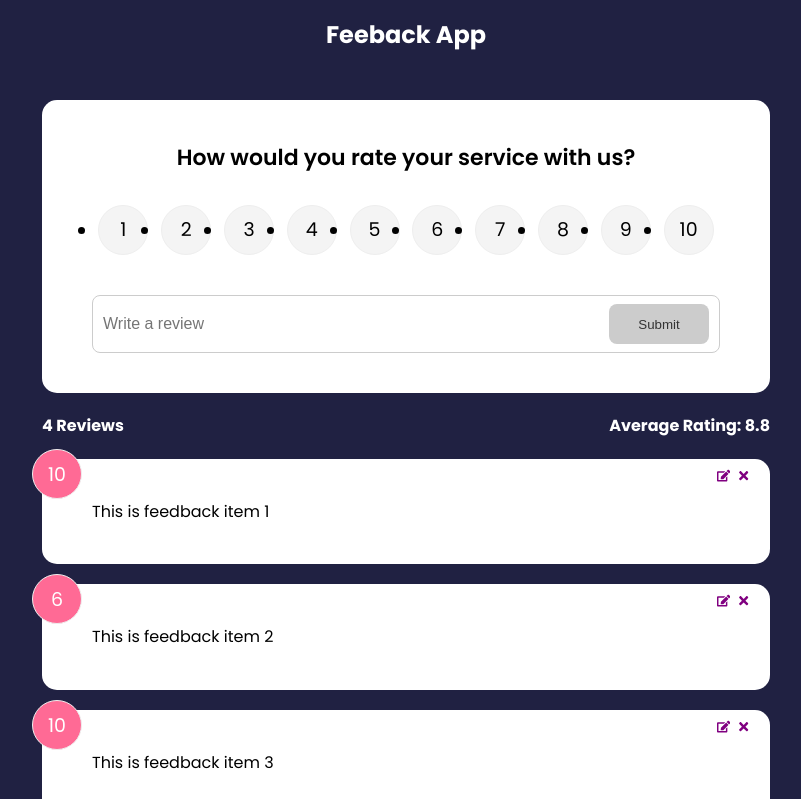
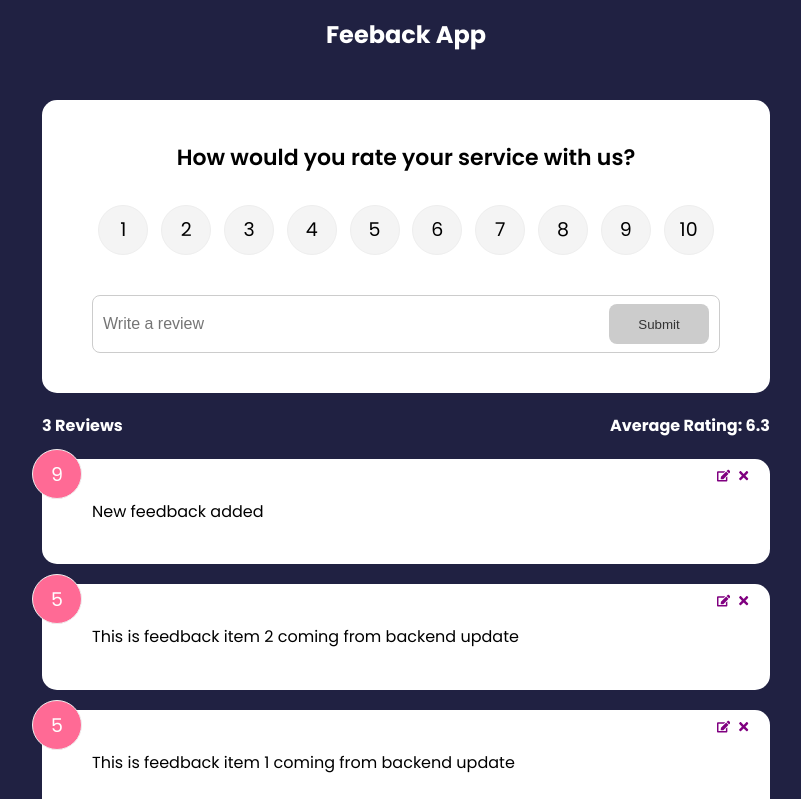
Before and after one commit to gbolahan7/Feedback-app, a React (Create React App) app: page / in a window 1280 px wide. Shown: the top 799 px of the page, without its empty margins (234-1035 px from the left). Built offline with nearby package versions, Linux system fonts and the light colour scheme; data requests are answered from the project's data file.

Commit message:
feedback data endpoint manipulation from server

```diff
--- a/db.json
+++ b/db.json
@@ -1,19 +1,14 @@
 {
   "feedback": [
     {
-      "id": 1,
-      "rating": 10,
-      "text": "This is feedback item 1 coming from backend"
+      "text": "This is feedback item 1 coming from backend update",
+      "rating": 5,
+      "id": 1
     },
     {
-      "id": 2,
-      "rating": 6,
-      "text": "This is feedback item 2 coming from backend"
-    },
-    {
-      "id": 3,
-      "rating": 8,
-      "text": "This is feedback item 3 coming from backend"
+      "text": "This is feedback item 2 coming from backend update",
+      "rating": 5,
+      "id": 2
     },
     {
       "rating": "9",
--- a/package.json
+++ b/package.json
@@ -2,6 +2,7 @@
   "name": "feedback-app",
   "version": "0.1.0",
   "private": true,
+  "proxy": "http://localhost:5000",
   "dependencies": {
     "@testing-library/jest-dom": "^5.16.5",
     "@testing-library/react": "^13.4.0",
--- a/src/components/FeedbackList.jsx
+++ b/src/components/FeedbackList.jsx
@@ -3,15 +3,18 @@ import { useContext } from 'react';
 import FeedbackItem from './FeedbackItem'
 import {motion, AnimatePresence} from 'framer-motion';
 import FeedbackContext from '../context/FeedbackContext';
+import Spinner from './shared/Spinner';
 
 
 export default function FeedbackList() {
-  const {feedback} = useContext(FeedbackContext)
+  const {feedback, isLoading} = useContext(FeedbackContext)
     // console.log(feedback)
-    if(!feedback || feedback.length ===0) {
+    if(!isLoading && (!feedback || feedback.length ===0)) {
         return <p>No feedback </p>
     }
-    return (
+
+
+    return isLoading ? <Spinner/> : (
       <div className='feedback-list'>
         <AnimatePresence>
         {feedback.map((item) => (
@@ -27,6 +30,7 @@ export default function FeedbackList() {
       </div>
 
     )
+
   // return (
   //   <div className='feedback-list'>
   //     {feedback.map((item) => (
--- a/src/components/FeedbackStats.jsx
+++ b/src/components/FeedbackStats.jsx
@@ -1,5 +1,4 @@
 import React from 'react'
-// import PropTypes from 'prop-types';
 import { useContext } from 'react';
 import FeedbackContext from '../context/FeedbackContext';
 
@@ -8,11 +7,12 @@ import FeedbackContext from '../context/FeedbackContext';
 export default function FeedbackStats() {
   const {feedback} = useContext(FeedbackContext)
 
-  //calc ratings average
+  // //calc ratings average
   let average = feedback.reduce((acc, cur) => {
     return acc + cur.rating},0) / feedback.length
 
-    average = average.toFixed(1).replace(/[.,]0$/, '') //will make sure it is one decimal place but remove 0 when it is in dec places
+    //will make sure it is one decimal place but remove 0 when it is in dec places
+    average = average.toFixed(1).replace(/[.,]0$/, '')
   return (
     <div className='feedback-stats'>
       <h4>{feedback.length} Reviews</h4>
@@ -20,8 +20,3 @@ export default function FeedbackStats() {
     </div>
   )
 }
-
-
-// FeedbackStats.propTypes = {
-//   feedback: PropTypes.array.isRequired,
-// }
--- /dev/null
+++ b/src/components/shared/Spinner.jsx
@@ -0,0 +1,6 @@
+import React from 'react'
+import spinner from '../assets/spinner.gif'
+
+export default function Spinner() {
+  return <img src={spinner} alt='Loading...' style={{width:'100px', margin:'auto', display:'block'}} />
+}
--- a/src/context/FeedbackContext.js
+++ b/src/context/FeedbackContext.js
@@ -1,74 +1,99 @@
-import { createContext, useState } from "react";
-import {v4 as uuidv4} from 'uuid'
+import { createContext, useState, useEffect } from 'react'
 
+const FeedbackContext = createContext()
 
-const FeedbackContext = createContext();
+export const FeedbackProvider = ({ children }) => {
+  const [isLoading, setIsLoading] = useState(true)
+  const [feedback, setFeedback] = useState([])
+  const [feedbackEdit, setFeedbackEdit] = useState({
+    item: {},
+    edit: false,
+  })
 
-export const FeedbackProvider = ({children}) => {
-    const[feedback, setFeedback] = useState([
-        {
-            id: 1,
-            text: 'This is feedback item 1',
-            rating: 10
-        },
-        {
-            id: 2,
-            text: 'This is feedback item 2',
-            rating: 6
-        },
-        {
-            id: 3,
-            text: 'This is feedback item 3',
-            rating: 10
-        },
-        {
-            id: 4,
-            text: 'This is feedback item 4',
-            rating: 9
+  useEffect(() => {
+    fetchFeedback()
+  }, [])
+
+  // Fetch feedback
+  const fetchFeedback = async () => {
+    const response = await fetch(`/feedback?_sort=id&_order=desc`)
+    const data = await response.json()
+
+    for (let i = 0; i < data.length; i++) {
+        data[i].rating = +data[i].rating;
       }
 
-    ])
+    setFeedback(data)
+    setIsLoading(false)
+  }
 
-    const [feedbackEdit, setFeedbackEdit] = useState({
-        item: {},
-        edit: false
+  // Add feedback
+  const addFeedback = async (newFeedback) => {
+    const response = await fetch('/feedback', {
+      method: 'POST',
+      headers: {
+        'Content-Type': 'application/json',
+      },
+      body: JSON.stringify(newFeedback),
     })
 
-    const addFeedback = (newFeedback) => {
-        newFeedback.id = uuidv4()
-        setFeedback([newFeedback, ...feedback])
+    const data = await response.json()
+
+    setFeedback([data, ...feedback])
   }
 
-    const deleteFeedback = (id) => {
-        if(window.confirm('Are you sure you want to delete?'))
+  // Delete feedback
+  const deleteFeedback = async (id) => {
+    if (window.confirm('Are you sure you want to delete?')) {
+      await fetch(`/feedback/${id}`, { method: 'DELETE' })
+
       setFeedback(feedback.filter((item) => item.id !== id))
     }
-
-    const updateFeedback = (id, updItem) => {
-        setFeedback(feedback.map((item) => item.id ===id ? {
-            ...item, ...updItem}: item))
   }
 
-    const editFeedback = (item) => {
+  // Update feedback item
+  const updateFeedback = async (id, updItem) => {
+    const response = await fetch(`/feedback/${id}`, {
+      method: 'PUT',
+      headers: {
+        'Content-Type': 'application/json',
+      },
+      body: JSON.stringify(updItem),
+    })
+
+    const data = await response.json()
+
+    setFeedback(feedback.map((item) => (item.id === id ? data : item)))
+
     setFeedbackEdit({
-            item:item,
-            edit:true
+      item: {},
+      edit: false,
     })
   }
 
-    return  (
-                <FeedbackContext.Provider value={
-                    {feedback:feedback,
-                     deleteFeedback:deleteFeedback,
-                     addFeedback:addFeedback,
-                     editFeedback:editFeedback,
-                     updateFeedback:updateFeedback,
-                     feedbackEdit
-                     }}>
+  // Set item to be updated
+  const editFeedback = (item) => {
+    setFeedbackEdit({
+      item,
+      edit: true,
+    })
+  }
+
+  return (
+    <FeedbackContext.Provider
+      value={{
+        feedback,
+        feedbackEdit,
+        isLoading,
+        deleteFeedback,
+        addFeedback,
+        editFeedback,
+        updateFeedback,
+      }}
+    >
       {children}
     </FeedbackContext.Provider>
   )
 }
 
-
-export default FeedbackContext;
+export default FeedbackContext
--- a/src/index.css
+++ b/src/index.css
@@ -13,9 +13,9 @@ body {
   line-height: 1.6;
 }
 
-/* ul {
+ul {
   list-style: none;
-} */
+}
 
 .container {
   max-width: 768px;
```
Also changed, not shown: src/components/RatingSelect.jsx (+34 -0 lines), src/components/assets/spinner.gif (added), src/components/assets/spinner1.gif (added). Lines whose indentation alone changed are shown as unchanged.
